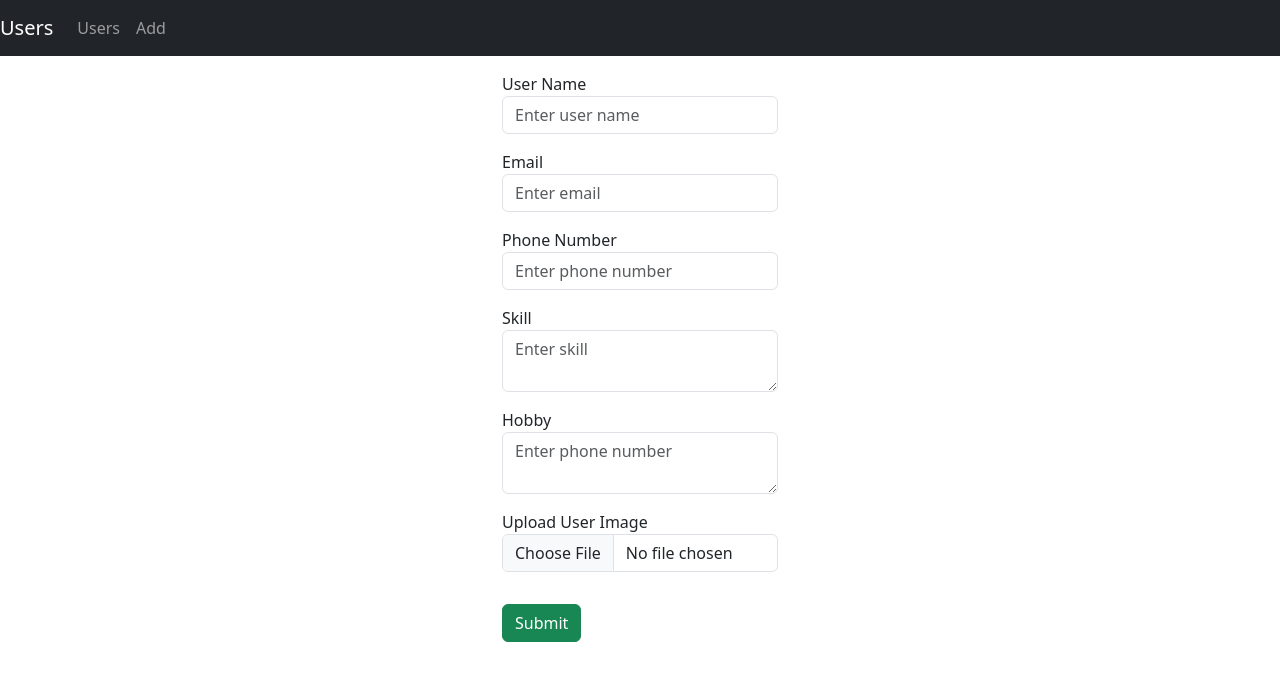
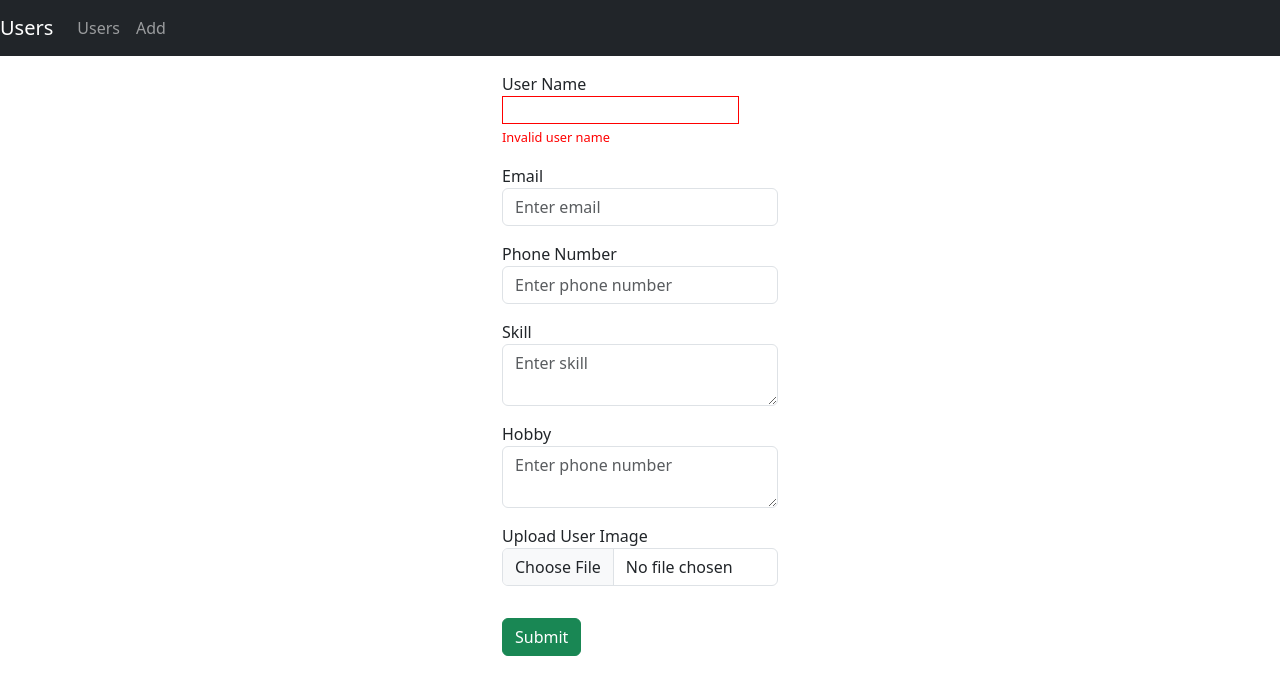
Before and after one commit to rakib33/EtiqaFreelancer, a Vue app in the folder vue-client/: page /add in a window 1280 px wide. Shown: the top 694 px of the page. Built offline with nearby package versions, Linux system fonts and the light colour scheme.

Commit message:
[Add inputtext field]

```diff
--- a/vue-client/package.json
+++ b/vue-client/package.json
@@ -11,6 +11,8 @@
     "@fortawesome/fontawesome-svg-core": "^6.5.1",
     "@fortawesome/free-solid-svg-icons": "^6.5.1",
     "@fortawesome/vue-fontawesome": "^3.0.0-5",
+    "@vuelidate/core": "^2.0.3",
+    "@vuelidate/validators": "^2.0.4",
     "axios": "^1.6.2",
     "bootstrap": "^5.3.2",
     "bootstrap-vue": "^2.23.1",
--- a/vue-client/src/components/AddUser.vue
+++ b/vue-client/src/components/AddUser.vue
@@ -1,10 +1,11 @@
 <template>
+  <form @submit.prevent="submitForm">
     <input type="text" v-model="user.id" hidden/>
     <div class="submit-form">
       <div class="container" v-if="!submitted">
         <div class="form-group mb-3 mt-3">
-          <label for="userName">User Name</label>
-          <input
+          <!-- <label for="userName">User Name</label> -->
+          <!-- <input
             type="text"
             class="form-control"
             id="userName"
@@ -12,8 +13,8 @@
             v-model="user.userName"
             name="userName"
             placeholder="Enter user name"
-          />
-
+          /> -->
+          <InputText id="userName" label="User Name" :validator="validateUsername" v-model="userName"></InputText>
         </div>
 
         <div class="form-group mb-3 mt-3">
@@ -73,7 +74,8 @@
             <img height="200" width="200" style="justify-content:center; align-items:center;" v-if="url" :src="url" />
           </div>
         </div>
-        <button @click="saveUser" class="btn btn-success mt-3">Submit</button>
+        <button type="submit" class="btn btn-success mt-3">Submit</button>
+        <!-- @click="saveUser" -->
       </div>
 
       <div v-else>
@@ -81,12 +83,18 @@
         <!-- <button class="btn btn-success" @click="newTutorial">Add</button> -->
       </div>
     </div>
+  </form>
   </template>
 
   <script>
+  import InputText from '@/formComponent/InputText.vue';
+  import { useVuelidate } from '@vuelidate/core';
   import UserDataService from "../services/UserDataService";
 
   export default {
+    components:{
+      InputText,
+    },
     name: "add-user",
     data() {
       return {
@@ -105,20 +113,40 @@
         Message:""
       };
     },
-    computed:{
-    //   isUsernameValid() {
-    //   return this.userName != '';
-    // },
-    // isEmailValid() {
-    //   // Use a regular expression for basic email format validation
-    //   const emailRegex = /^[^\s@]+@[^\s@]+\.[^\s@]+$/;
-    //   return emailRegex.test(this.email);
-    // },
-    // isFormValid() {
-    //   return this.isUsernameValid && this.isEmailValid;
-    // },
+    setup(){
+      const {$v,$reset} = useVuelidate();
+      const userName = '';
+
+      const submitForm = async()=>{
+
+        if ($v.$pending) {
+        // Validation is still pending, don't submit the form yet
+        return;
+      }
+
+      if ($v.$invalid) {
+        // Validation failed, handle it accordingly
+        console.log('Form is invalid');
+        return;
+      }
+      // Form is valid, handle submission logic here
+      console.log('Form submitted successfully with username:', userName);
+
+      // Reset the form validation state after submission
+      $reset();
+      };
+      return {
+      submitForm,
+      userName,
+    };
     },
     methods: {
+      validateUsername(userName){
+        console.log('validate user name is clicked');
+        const alphanumericRegex = /^[a-zA-Z0-9]+$/;
+        return alphanumericRegex.test(userName);
+
+      },
       saveUser() {
 
         var data = {
--- /dev/null
+++ b/vue-client/src/formComponent/InputText.vue
@@ -0,0 +1,61 @@
+<template>
+  <div>
+    <label :for="id">{{ label }}</label>
+    <input
+      :id="id"
+      v-model="inputValue"
+      @input="updateInputValue"
+      :class="{ 'is-invalid': !isValid }"
+    />
+    <span v-if="!isValid" class="error-message">{{ errorMessage }}</span>
+  </div>
+</template>
+
+<script>
+export default {
+  props: {
+    id: {
+      type: String,
+      required: true,
+    },
+    label: {
+      type: String,
+      required: true,
+    },
+    validator: {
+      type: Function,
+      default: () => () => true,
+    },
+  },
+  data() {
+    return {
+      inputValue: '',
+    };
+  },
+  computed: {
+    isValid() {
+      return this.validator(this.inputValue);
+    },
+    errorMessage() {
+      return this.isValid ? '' : `Invalid ${this.label.toLowerCase()}`;
+    },
+  },
+  methods: {
+    updateInputValue() {
+      this.$emit('update:modelValue', this.inputValue);
+    },
+  },
+};
+</script>
+
+<style scoped>
+.is-invalid {
+  border: 1px solid red;
+}
+
+.error-message {
+  color: red;
+  font-size: 0.8em;
+  margin-top: 0.2em;
+}
+</style>
--- a/vue-client/src/main.js
+++ b/vue-client/src/main.js
@@ -6,6 +6,7 @@ import router from './router'
 import { library } from "@fortawesome/fontawesome-svg-core";
 import { faPhone } from "@fortawesome/free-solid-svg-icons";
 import { FontAwesomeIcon } from '@fortawesome/vue-fontawesome';
+
 import "./assets/css/style.css";
 library.add(faPhone);
 createApp(App).component("font-awesome-icon",FontAwesomeIcon).use(router).mount('#app')
```
Also changed, not shown: 1 other file (tests, documents, lock files or other folders).
